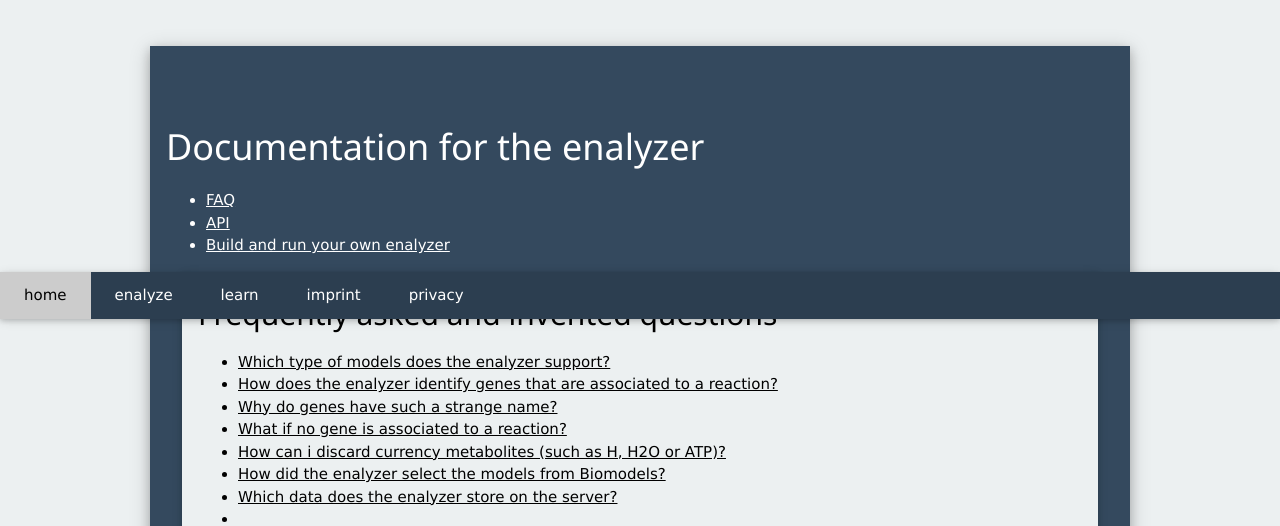
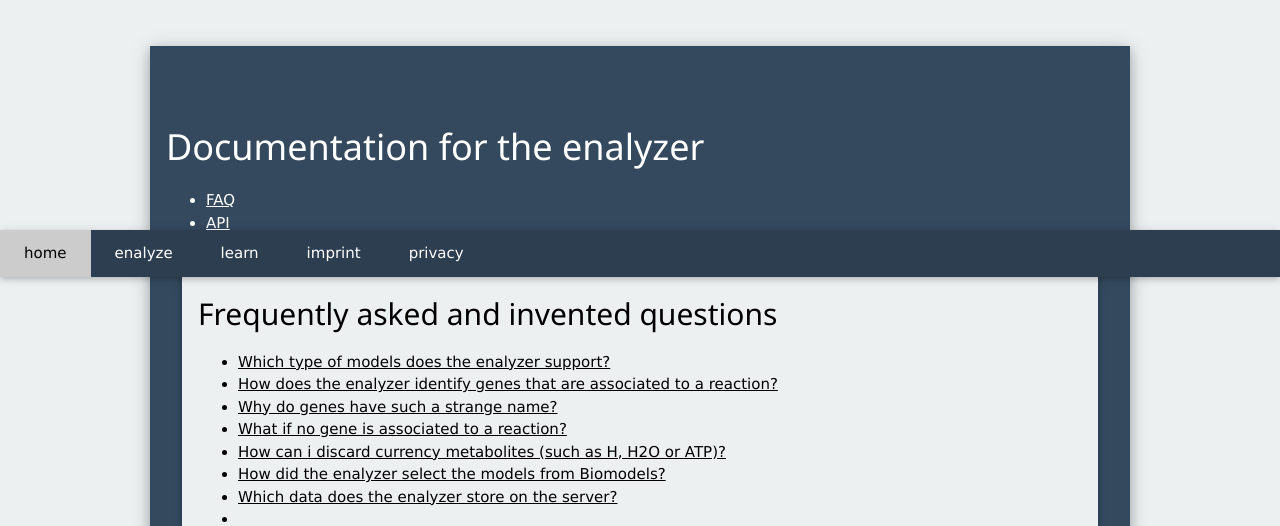
Before and after one commit to binfalse/GEMtractor, a Django app: page /doc/ in a window 1280 px wide, after a click on "FAQ". Shown: the top 526 px of the page. Run offline with Django 3.2, Linux system fonts and the light colour scheme.

Commit message:
fixed scrolling issues [fixes #72]

```diff
--- a/src/static/css/main.css
+++ b/src/static/css/main.css
@@ -40,3 +40,9 @@ a.bigg_id:hover {
 #filter-tables abbr {
   text-decoration: none;
 }
+.anchor-heading a {
+    display: block;
+  position: relative;
+  top: -60px;
+    visibility: hidden;
+}
--- a/src/templates/doc/start.html
+++ b/src/templates/doc/start.html
@@ -16,8 +16,11 @@ learn
 
 
 
-<div class="w3-padding w3-card w3-flat-clouds w3-margin" id="faq">
+<div class="w3-padding w3-card w3-flat-clouds w3-margin">
+  <div class=" anchor-heading">
+    <a name="faq" id="faq"></a>
     <h2>Frequently asked and invented questions</h2>
+  </div>
   <ul>
     <li><a href="#model-support">Which type of models does the enalyzer support?</a></li>
     <li><a href="#gene-association">How does the enalyzer identify genes that are associated to a reaction?</a></li>
@@ -32,8 +35,11 @@ learn
     <li><a href="#"></a></li>
   </ul>
 
-	<div class="w3-padding w3-card w3-flat-clouds w3-margin" id="model-support">
+	<div class="w3-padding w3-card w3-flat-clouds w3-margin">
+		<div class=" anchor-heading">
+			<a name="model-support" id="model-support"></a>
 			<h3>Which type of models does the enalyzer support?</h3>
+		</div>
 		<p>
             The enalyzer supports only models encoded using the <a href="https://sbml.org/">Systems Biology Markup Language (SBML) format</a>.
             SBML is a standard format for computer models of biological processes, based on XML.
@@ -41,8 +47,11 @@ learn
         </p>
 	</div>
 
-	<div class="w3-padding w3-card w3-flat-clouds w3-margin" id="gene-association">
+	<div class="w3-padding w3-card w3-flat-clouds w3-margin">
+		<div class=" anchor-heading">
+			<a name="gene-association" id="gene-association"></a>
 			<h3>How does the enalyzer identify genes that are associated to a reaction?</h3>
+		</div>
 		<p>
             We currently support two formats of gene associations:
             The legacy SBML-notes annotations, and well-structured annotations using the
@@ -101,8 +110,11 @@ learn
 </pre>
 	</div>
 
-	<div class="w3-padding w3-card w3-flat-clouds w3-margin" id="gene-names">
+	<div class="w3-padding w3-card w3-flat-clouds w3-margin">
+		<div class=" anchor-heading">
+			<a name="gene-names" id="gene-names"></a>
 			<h3>Why do genes have such a strange name?</h3>
+		</div>
 		<p>
             The gene names used by the enalyzer are actually the gene's identifiers, typically generated by some kind of software.
             They are often just numbered with a optional prefix (such as g1, g2, g3 etc).
@@ -111,16 +123,22 @@ learn
 		<p>TODO: add mouseover for gene ids if FBC annotations are available, ass mouseover if the gene name is actually the reaction id because we didn't find a gene name</p>
 	</div>
 
-	<div class="w3-padding w3-card w3-flat-clouds w3-margin" id="no-gene-name">
+	<div class="w3-padding w3-card w3-flat-clouds w3-margin">
+		<div class=" anchor-heading">
+			<a name="no-gene-name" id="no-gene-name"></a>
 			<h3>What if no gene is associated to a reaction?</h3>
+		</div>
 		<p>
             If the enalyzer cannot find a gene-association, it assumes there is only a single gene and gives it the id of the reaction.
             See also <a href="gene-association">How does the enalyzer identify genes that are associated to a reaction?</a>
         </p>
 	</div>
 
-	<div class="w3-padding w3-card w3-flat-clouds w3-margin" id="currency-metabolites">
+	<div class="w3-padding w3-card w3-flat-clouds w3-margin">
+		<div class=" anchor-heading">
+			<a name="currency-metabolites" id="currency-metabolites"></a>
 			<h3>How can i discard currency metabolites (such as H, H2O or ATP)?</h3>
+		</div>
 		<p>
             The tables listing the enitities on the filter page are sortable.
             Thus, you can click the header cell of a column to sort it ascending &mdash; if you click it again, the column will be sorted descending.
@@ -132,24 +150,36 @@ learn
         </p>
 	</div>
 
-	<div class="w3-padding w3-card w3-flat-clouds w3-margin" id="which-biomodels">
+	<div class="w3-padding w3-card w3-flat-clouds w3-margin">
+		<div class=" anchor-heading">
+			<a name="which-biomodels" id="which-biomodels"></a>
 			<h3>How did the enalyzer select the models from Biomodels?</h3>
+		</div>
 		<p>subset of the search for "genome scale metabolic model" (with approximately 7000 results!)</p>
 		<p>however, you can choose basically any model from biomodels by pasting the model id in the input field</p>
 	</div>
 
-	<div class="w3-padding w3-card w3-flat-clouds w3-margin" id="stored-data">
+	<div class="w3-padding w3-card w3-flat-clouds w3-margin">
+		<div class=" anchor-heading">
+			<a name="stored-data" id="stored-data"></a>
 			<h3>Which data does the enalyzer store on the server?</h3>
+		</div>
 		<p>If accessed through a webserver, it stores the uploaded model (or the model downloaded from bigg or biomodels) and some session stuff:</p>
 	</div>
 
-	<div class="w3-padding w3-card w3-flat-clouds w3-margin" id="">
+	<div class="w3-padding w3-card w3-flat-clouds w3-margin">
+		<div class=" anchor-heading">
+			<a name="" id=""></a>
 			<h3></h3>
+		</div>
 		<p></p>
 	</div>
 
-	<div class="w3-padding w3-card w3-flat-clouds w3-margin" id="">
+	<div class="w3-padding w3-card w3-flat-clouds w3-margin">
+		<div class=" anchor-heading">
+			<a name="" id=""></a>
 			<h3></h3>
+		</div>
 		<p></p>
 	</div>
 
```
Also changed, not shown: src/templates/index/imprint.html (+7 -3 lines). Lines whose indentation alone changed are shown as unchanged.
